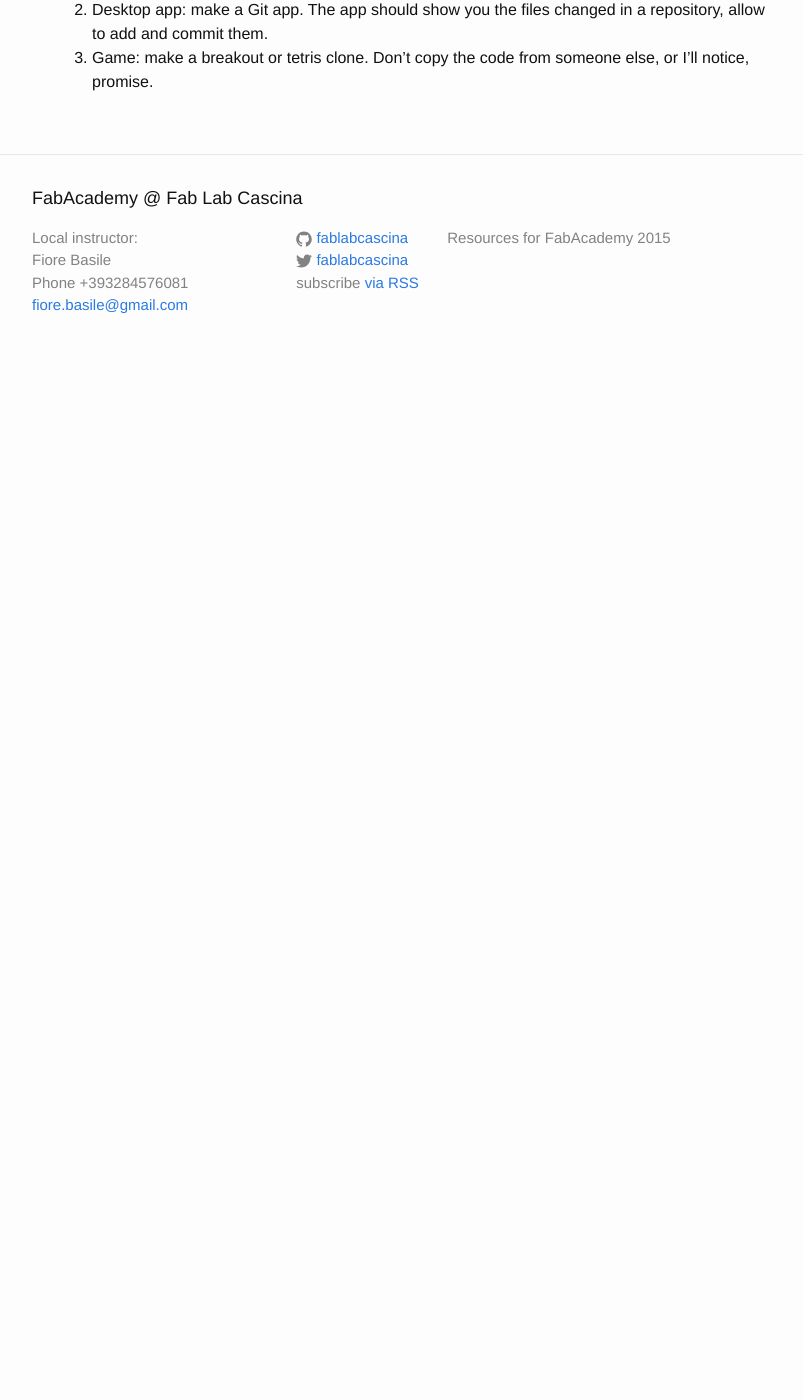
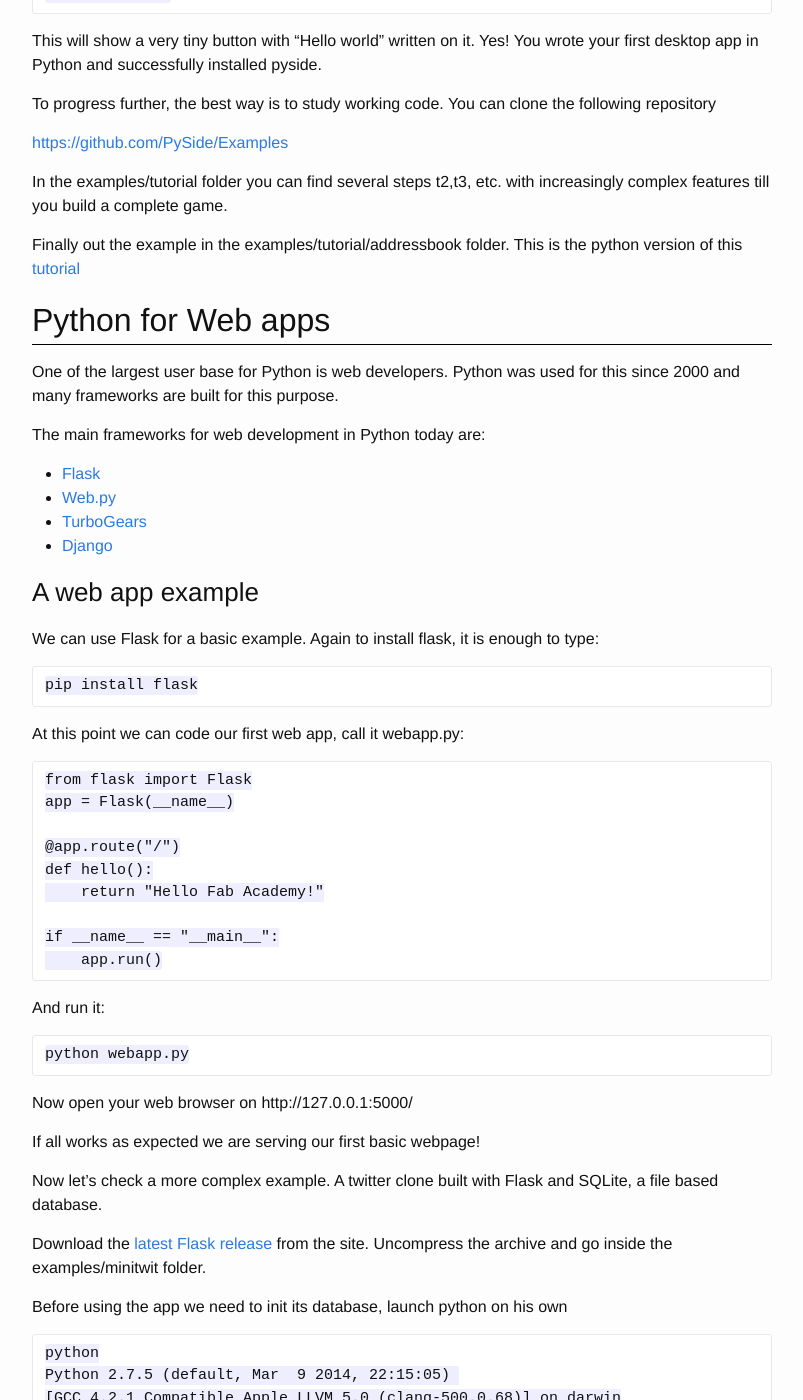
Before and after one commit to fibasile/fabacademy.fablabcascina.org, a Jekyll site: the page built from classes/pre-03/index.md, in a window 1280 px wide and 1400 px high, scrolled down 3382 px. Shown: the whole window, without its empty margins (238-1041 px from the left). Built offline with Jekyll 4.4.1, drawn with Linux system fonts in a browser that asks for light colours; before the commit the page ends 3759 px from its top, so only the background shows below that; some of the changed text lies outside the part shown.

Commit message:
updated 3rd pre-class

```diff
--- a/classes/pre-03/index.md
+++ b/classes/pre-03/index.md
@@ -31,17 +31,19 @@
 
 ## Learning Python
 
-You can learn Python in several ways. The best route of course is to get some python project and study it.
+You can learn Python in several ways.
 
-But there are thousands of free tutorials and books to learn the language.
+The best route of course is to get some python project and study it. But there are thousands of free tutorials and books to learn the language.
 
 Some useful resources:
+
 - [Learn Python in 10 minutes](http://www.stavros.io/tutorials/python/)
 - [Official Python tutorial](https://docs.python.org/2/tutorial/)
 - [Learn Python](http://www.learnpython.org) this is an interactive web-based python tutorial
 - [The Hitchhiker’s Guide to Python!](http://docs.python-guide.org/en/latest/)
 
 And some books
+
 - [Learn Python the Hard Way](http://learnpythonthehardway.org/book/) great online free book
 - [Learning Python from Oreilly](http://shop.oreilly.com/product/0636920028154.do) great book, ask me for it.
 - [Programming Python from Oreilly](http://shop.oreilly.com/product/9780596158118.do) great book, ask me for it.
@@ -55,6 +57,32 @@
 - [Windows](http://docs.python-guide.org/en/latest/starting/install/win/)
 - [Linux](http://docs.python-guide.org/en/latest/starting/install/linux/) 99% you already have python
 
+
+## Installing Python Libraries
+
+For installing any Python library we can use PIP the Python package manager.
+
+If you don't have it, you can install Pip downloading [get-pip.py](https://bootstrap.pypa.io/get-pip.py) and typing in your terminal:
+
+	sudo python get-pip.py
+
+On Debian and Ubuntu you might prefer to use your package manager
+
+	sudo apt-get install python-pip
+
+Once installed, using pip is very easy. Please note you might need to use **sudo** before pip for getting superuser privileges:
+
+	pip install <packagename>
+
+will install packages,
+
+	pip search <string>
+
+will look for packages matching a string.
+
+Very often when you download Python projects from Github, they come with a requirements.txt. In this case is easy to install all their dependencies by running
+
+	pip install -r requirements.txt
 
 ## Python for Desktop apps
 
@@ -80,7 +108,42 @@
 
 ### A desktop app example
 
-We can use PyQT for this.
+We can use PyQT/PySide for this. Let's start by installing PySide (also you need Qt 4.8, see [this page](http://qt-project.org/wiki/Setting_up_PySide)):
+
+	pip install pyside
+
+**NOTE** on OSX you might need to use homebrew and then run pyside_postinstall.py -install
+
+We can now code basic apps.
+
+For example create a main.py in some folder containing this code:
+
+	import sys
+	from PySide import QtGui
+
+
+	app = QtGui.QApplication(sys.argv)
+
+	hello = QtGui.QPushButton("Hello world!")
+	hello.resize(100, 30)
+
+	hello.show()
+
+	sys.exit(app.exec_())
+
+And run it like this:
+
+	python main.py
+
+This will show a very tiny button with "Hello world" written on it. Yes! You wrote your first desktop app in Python and successfully installed pyside.
+
+To progress further, the best way is to study working code. You can clone the following repository
+
+[https://github.com/PySide/Examples](https://github.com/PySide/Examples)
+
+In the examples/tutorial folder you can find several steps t2,t3, etc. with increasingly complex features till you build a complete game.
+
+Finally out the example in the examples/tutorial/addressbook folder. This is the python version of this [tutorial](http://doc.trolltech.com/tutorial.html)
 
 ## Python for Web apps
 
@@ -95,7 +158,58 @@
 
 ### A web app example
 
-We can use Flask for a basic example.
+We can use Flask for a basic example. Again to install flask, it is enough to type:
+
+	pip install flask
+
+At this point we can code our first web app, call it webapp.py:
+
+	from flask import Flask
+	app = Flask(__name__)
+
+	@app.route("/")
+	def hello():
+	    return "Hello Fab Academy!"
+
+	if __name__ == "__main__":
+	    app.run()
+
+And run it:
+
+	python webapp.py
+
+Now open your web browser on http://127.0.0.1:5000/
+
+If all works as expected we are serving our first basic webpage!
+
+Now let's check a more complex example. A twitter clone built with Flask and SQLite, a file based database.
+
+Download the [latest Flask release](http://pypi.python.org/packages/source/F/Flask/Flask-0.10.1.tar.gz) from the site.
+Uncompress the archive and go inside the examples/minitwit folder.
+
+Before using the app we need to init its database, launch python on his own
+
+	python
+	Python 2.7.5 (default, Mar  9 2014, 22:15:05)
+	[GCC 4.2.1 Compatible Apple LLVM 5.0 (clang-500.0.68)] on darwin
+	Type "help", "copyright", "credits" or "license" for more information.
+	>>>
+
+And type
+
+	>>>from minitwit import init_db; init_db()
+
+Now we are using the python **interpreter**. Everything we write in our files in fact could be written interactively line by line. This is great for debugging or testing code while we write it.
+
+Now hit CTRL-D to exit the Python Shell. We can now run our app:
+
+	python minitwit.py
+
+Open your browser on http://127.0.0.1:5000/
+
+Now you can see your twitter clone running. Open the minitwit.py to discover how it works.
+
+Check out this page for a [full tutorial on flask](http://flask.pocoo.org/docs/0.10/tutorial/)
 
 ## Python for Graphic apps
 
@@ -110,7 +224,19 @@
 
 ###A graphic app example
 
-We can use for example Kivy as this is newer and well documented. Install Kiver from the [download page](http://kivy.org/#download).
+We can use for example Kivy as this is a modern and well documented framework. Some examples of apps developed with it can be found in the [Gallery](http://kivy.org/#gallery).
+
+Install Kivy from the [download page](http://kivy.org/#download). Documentation can be downloaded as [pdf](http://kivy.org/docs/pdf/Kivy-latest.pdf)
+
+Kivy is a bit different from traditional graphic framework because it tries to simplify (a lot) the life of the programmer. It does this by introducing
+a description language for defining the GUI, the KV Language.
+
+The [Pong Game](http://kivy.org/docs/tutorials/pong.html) tutorial is a great starting point for learning how to use this framework.
+
+Source code is available inside the examples/tutorials/pong folder of the Kivy distribution.
+
+	cd examples/tutorials/pong
+	kivy main.py
 
 ## Python for Embedded systems
 
```
Also changed, not shown: _posts/2015-01-23-python.md (added, +8 -0 lines), 1 other file.
